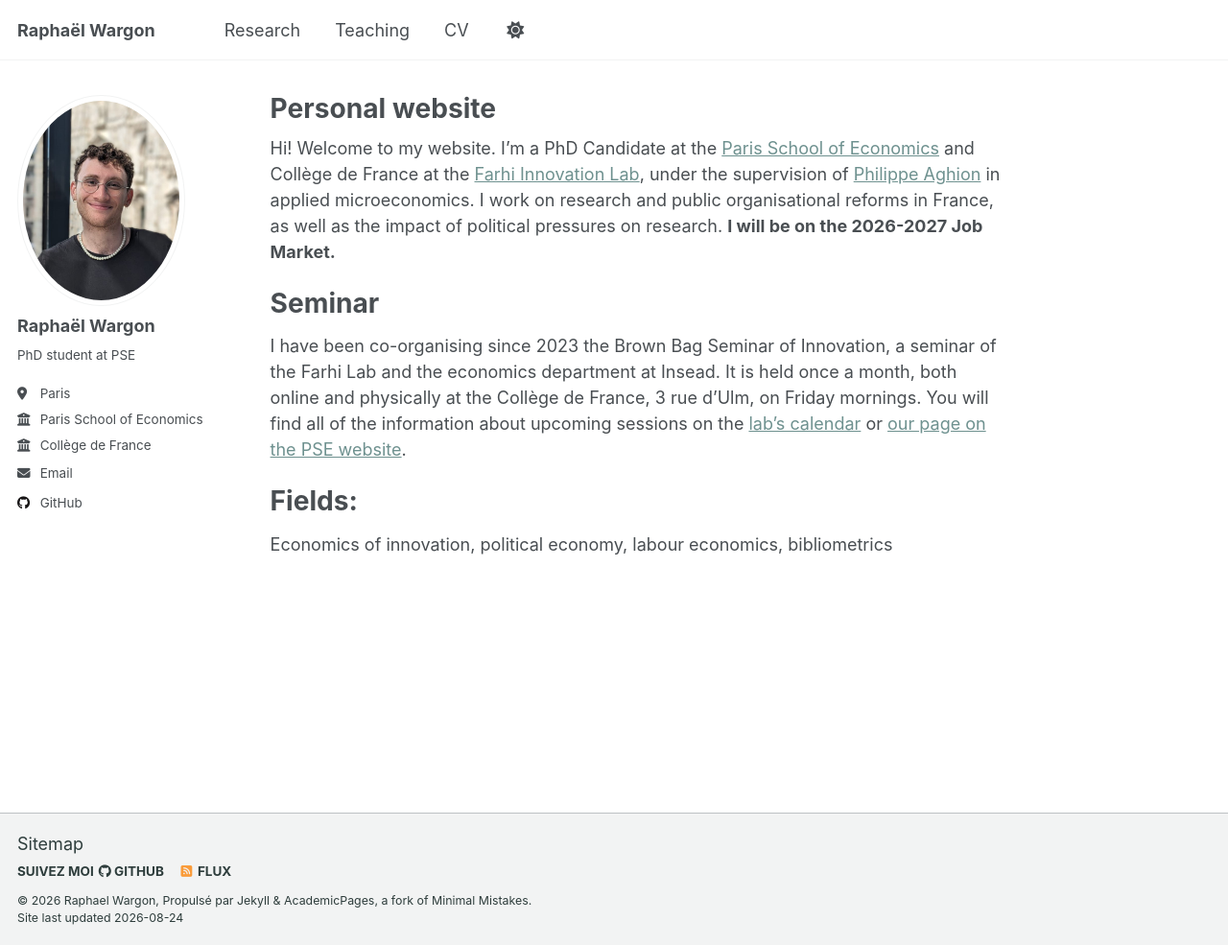
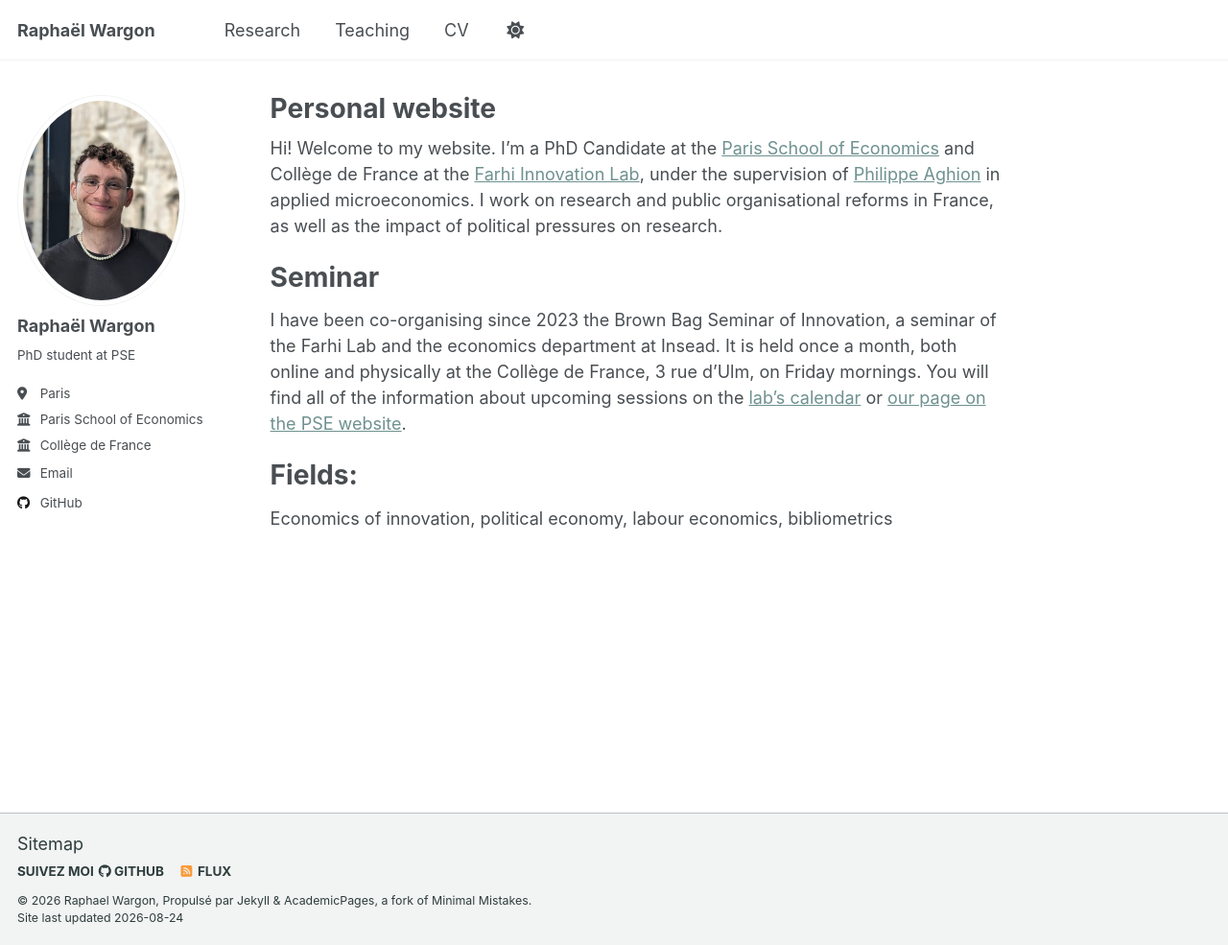
Before and after one commit to RaphaelWargon/raphaelwargon.github.io, a Jekyll site: the page built from _pages/about.md, in a window 1280 px wide and 985 px high. Shown: the whole window at 96% size. Built offline with Jekyll 4.4.1, drawn with Linux system fonts in a browser that asks for light colours; a script that is not in the unit is left out.

Commit message:
Update about.md

```diff
--- a/_pages/about.md
+++ b/_pages/about.md
@@ -7,7 +7,7 @@ redirect_from:
   - /about.html
 ---
 
-Hi! Welcome to my website. I'm a PhD Candidate at the [Paris School of Economics](https://www.parisschoolofeconomics.eu/) and Collège de France at the [Farhi Innovation Lab](https://www.farhi-innovation-lab.fr/), under the supervision of [Philippe Aghion](https://www.philippeaghion.com/) in applied microeconomics. I work on research and public  organisational reforms in France, as well as the impact of political pressures on research. **I will be on the 2026-2027 Job Market.**
+Hi! Welcome to my website. I'm a PhD Candidate at the [Paris School of Economics](https://www.parisschoolofeconomics.eu/) and Collège de France at the [Farhi Innovation Lab](https://www.farhi-innovation-lab.fr/), under the supervision of [Philippe Aghion](https://www.philippeaghion.com/) in applied microeconomics. I work on research and public  organisational reforms in France, as well as the impact of political pressures on research.
 
 
 Seminar
```
